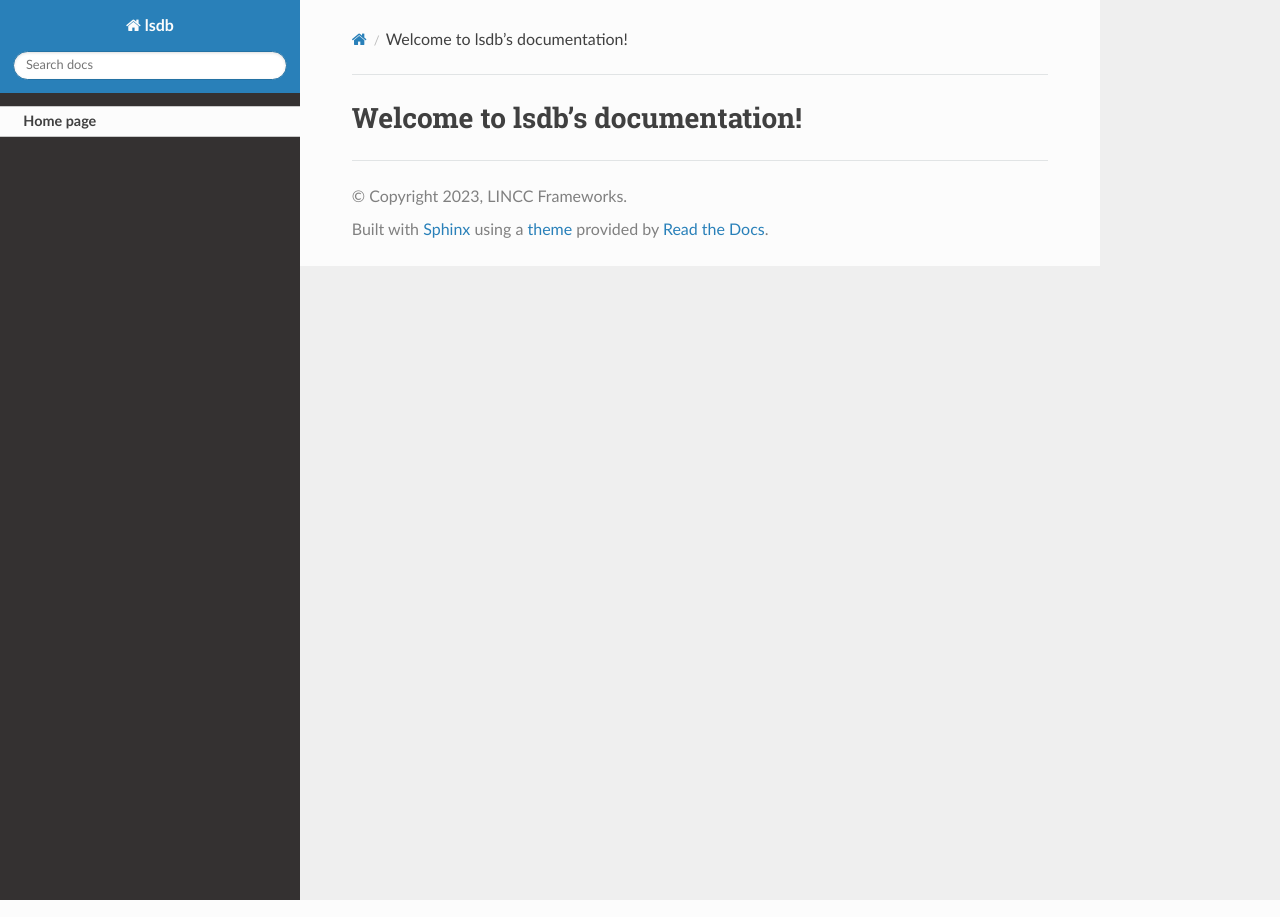
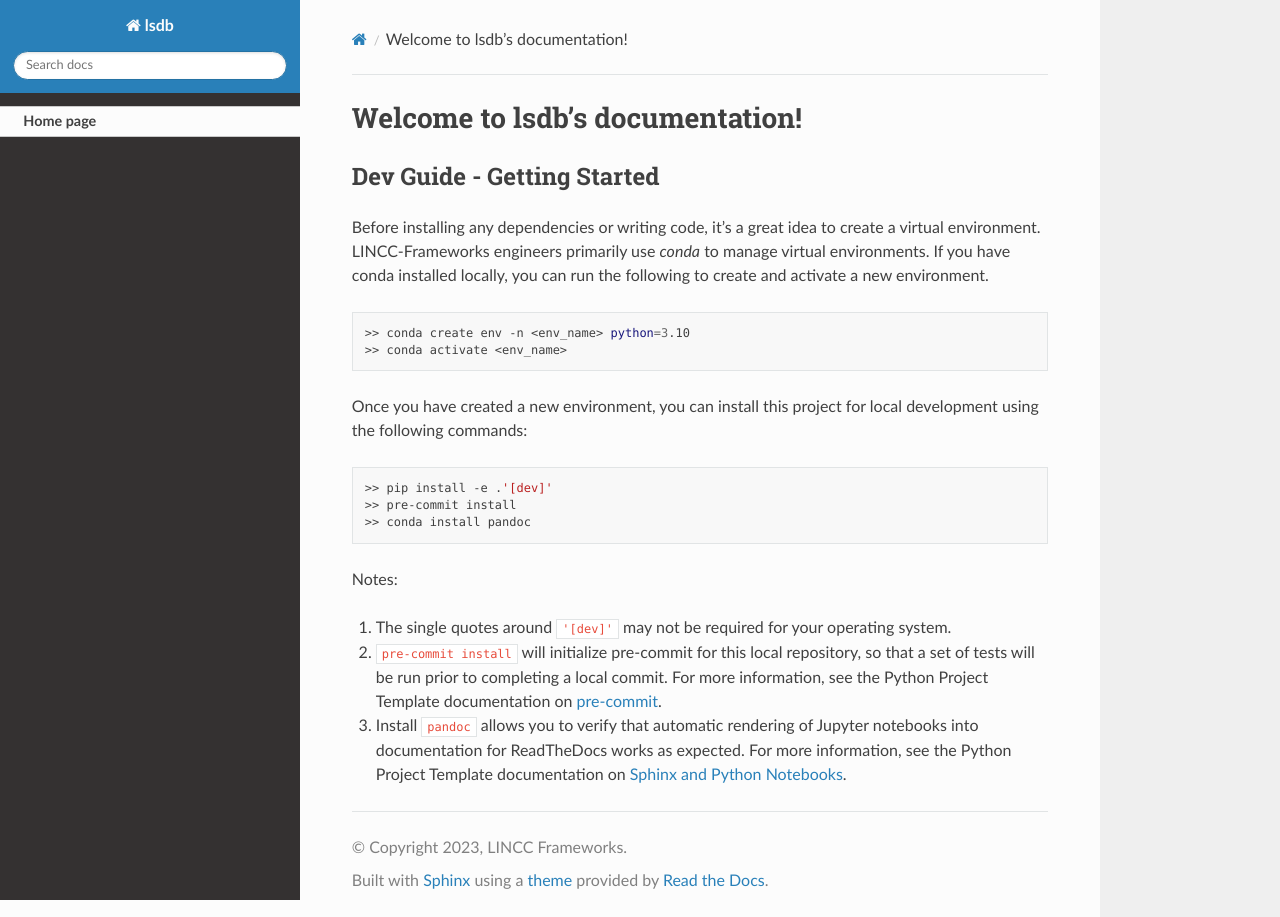
Before and after one commit to astronomy-commons/lsdb, a Sphinx documentation site: the page built from docs/index.rst, in a window 1280 px wide. Built offline with Sphinx 7.4.7 and the Read the Docs theme 2.0.0, drawn with Linux system fonts in a browser that asks for light colours; pages that are not in the unit, such as notebooks, are missing from menus; the version number could not be read and is left out.

Commit message:
update to latest PPT version

```diff
--- a/docs/index.rst
+++ b/docs/index.rst
@@ -5,6 +5,43 @@
 Welcome to lsdb's documentation!
 ========================================================================================
 
+Dev Guide - Getting Started
+---------------------------
+
+Before installing any dependencies or writing code, it's a great idea to create a
+virtual environment. LINCC-Frameworks engineers primarily use `conda` to manage virtual
+environments. If you have conda installed locally, you can run the following to
+create and activate a new environment.
+
+.. code-block:: bash
+
+   >> conda create env -n <env_name> python=3.10
+   >> conda activate <env_name>
+
+
+Once you have created a new environment, you can install this project for local
+development using the following commands:
+
+.. code-block:: bash
+
+   >> pip install -e .'[dev]'
+   >> pre-commit install
+   >> conda install pandoc
+
+
+Notes:
+
+1) The single quotes around ``'[dev]'`` may not be required for your operating system.
+2) ``pre-commit install`` will initialize pre-commit for this local repository, so
+   that a set of tests will be run prior to completing a local commit. For more
+   information, see the Python Project Template documentation on
+   `pre-commit <https://lincc-ppt.readthedocs.io/en/latest/practices/precommit.html>`_.
+3) Install ``pandoc`` allows you to verify that automatic rendering of Jupyter notebooks
+   into documentation for ReadTheDocs works as expected. For more information, see
+   the Python Project Template documentation on
+   `Sphinx and Python Notebooks <https://lincc-ppt.readthedocs.io/en/latest/practices/sphinx.html#python-notebooks>`_.
+
+
 .. toctree::
    :hidden:
 
--- a/pyproject.toml
+++ b/pyproject.toml
@@ -40,6 +40,8 @@ dev = [
     "nbconvert", # Needed for pre-commit check to clear output from Python notebooks
     "nbsphinx", # Used to integrate Python notebooks into Sphinx documentation
     "ipython", # Also used in building notebooks into Sphinx
+    "matplotlib", # Used in sample notebook intro_notebook.ipynb
+    "numpy", # Used in sample notebook intro_notebook.ipynb
     "asv==0.5.1", # Used to compute performance benchmarks
 ]
 
@@ -73,3 +75,6 @@ target-version = ["py38"]
 [tool.isort]
 profile = "black"
 line_length = 110
+
+[tool.coverage.run]
+omit=["src/lsdb/_version.py"]
```
Also changed, not shown: .copier-answers.yml, .pre-commit-config.yaml, 8 other files.
